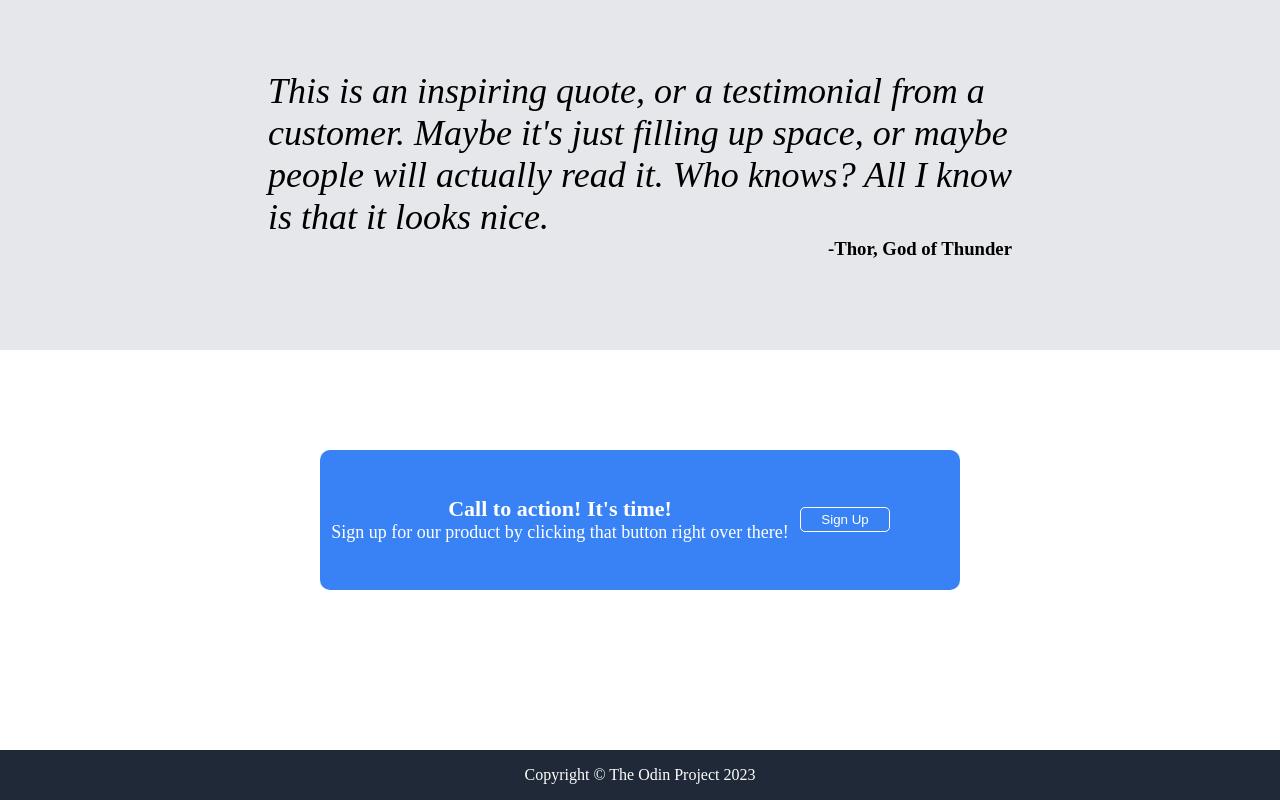
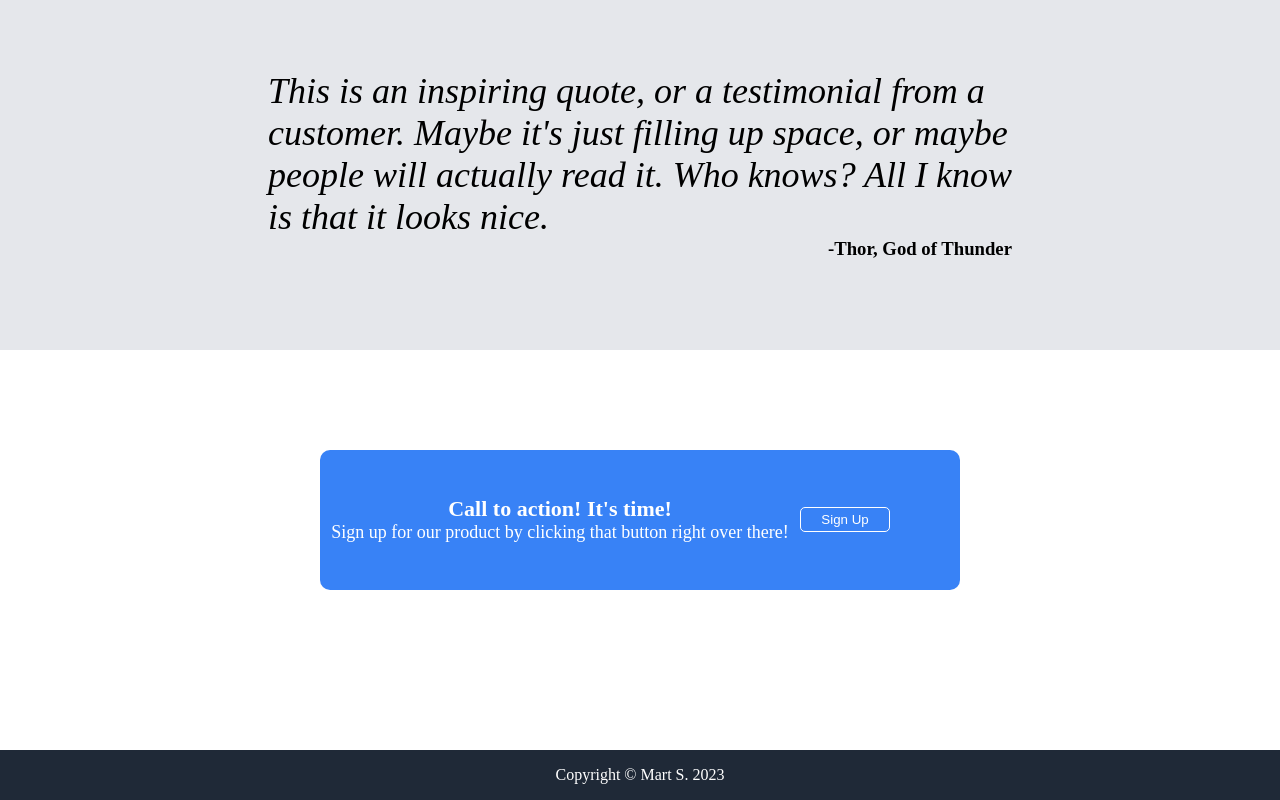
Before and after one commit to SeppM1/Landing-Page, a plain HTML site: page index.html in a window 1280 px wide. Shown: the part 1088-1888 px from the top of the page. Drawn offline with Linux system fonts and the light colour scheme.

Commit message:
Update index.html
Changed copyright

```diff
--- a/index.html
+++ b/index.html
@@ -70,7 +70,7 @@
         </div>
     </div>
     <div class="footer">
-        Copyright © The Odin Project 2023
+        Copyright © Mart S. 2023
     </div>
 </body>
 </html>
```
